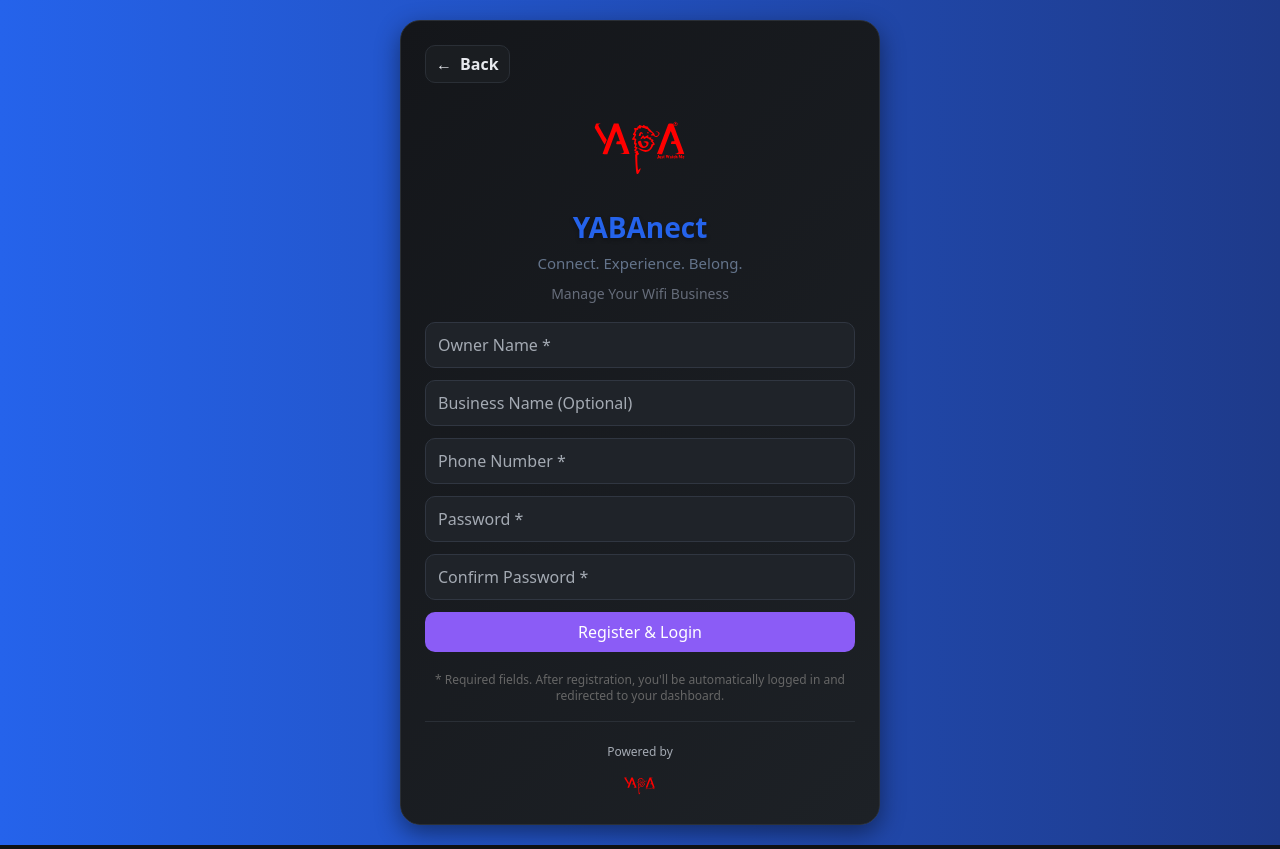
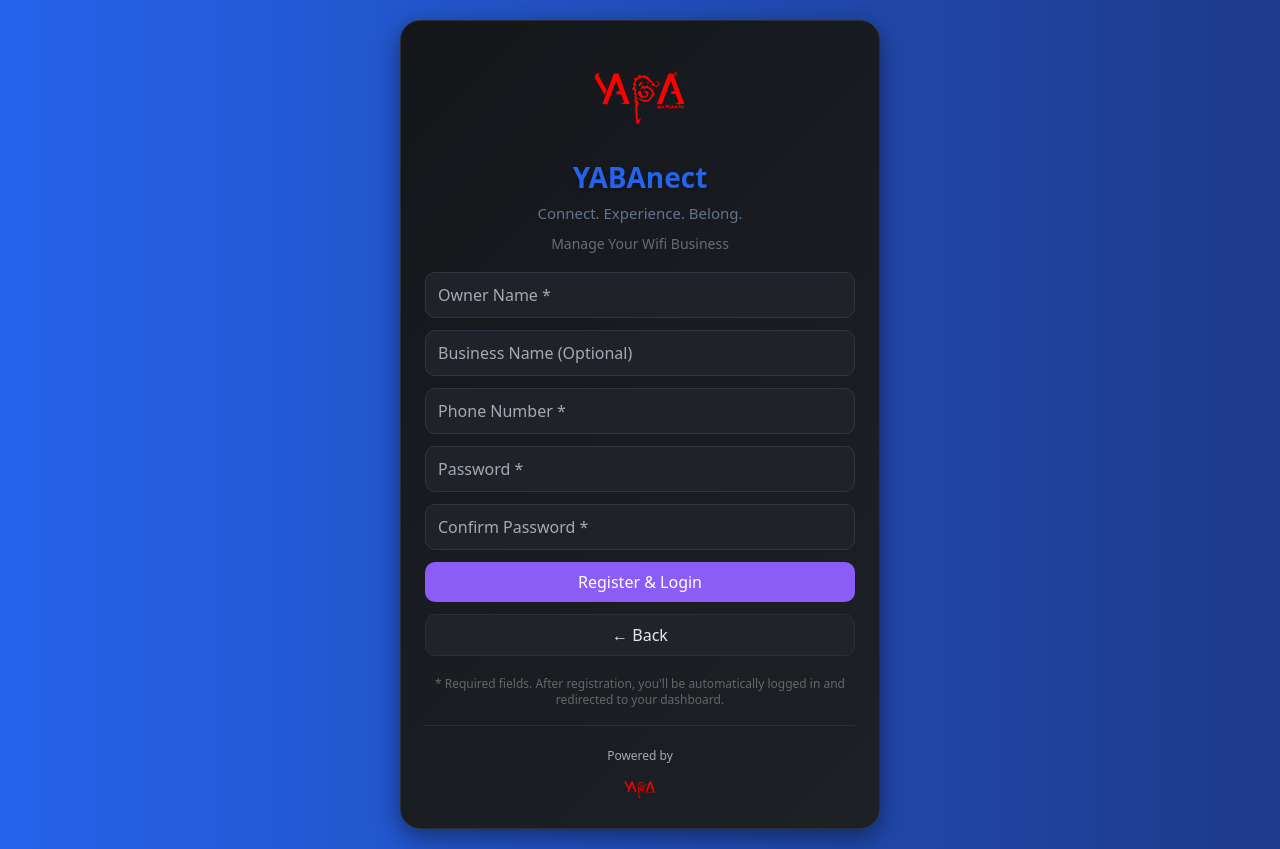
Before and after one commit to mutyabaronald/yabawifi, a React (Vite) app in the folder frontend/: page /register-owner in a window 1280 px wide. Built offline with nearby package versions, Linux system fonts and the light colour scheme; no server answers.

Commit message:
Owner Registration: move Back button below 'Register & Login' and style as secondary

```diff
--- a/frontend/src/RegisterOwner.jsx
+++ b/frontend/src/RegisterOwner.jsx
@@ -119,28 +119,6 @@
           maxWidth: 480,
         }}
       >
-        {/* Back button */}
-        <button
-          type="button"
-          onClick={() => navigate(-1)}
-          style={{
-            display: "inline-flex",
-            alignItems: "center",
-            gap: 8,
-            background: "var(--surface-2)",
-            border: "1px solid var(--stroke)",
-            color: "var(--text-primary)",
-            borderRadius: 10,
-            padding: "6px 10px",
-            cursor: "pointer",
-            marginBottom: 12,
-          }}
-          aria-label="Go back"
-        >
-          <span style={{ fontSize: 16 }}>←</span>
-          <span style={{ fontWeight: 600 }}>Back</span>
-        </button>
-
         {/* Branding header */}
         <div style={{ marginBottom: 18, textAlign: "center" }}>
           <img
@@ -246,6 +224,17 @@
             {isLoading ? "Creating Account..." : "Register & Login"}
           </button>
 
+          {/* Back button below the primary action */}
+          <button
+            type="button"
+            onClick={() => navigate(-1)}
+            className="yaba-btn yaba-btn--secondary"
+            style={{ width: "100%" }}
+            aria-label="Go back"
+          >
+            ← Back
+          </button>
+
           {message && (
             <p style={{ ...styles.success, marginTop: 8 }}>{message}</p>
           )}
```
